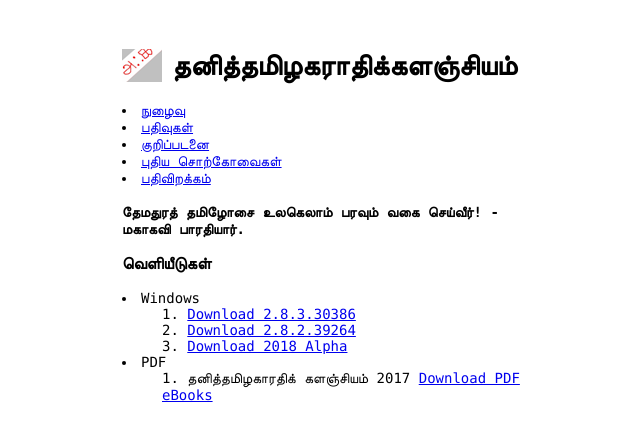
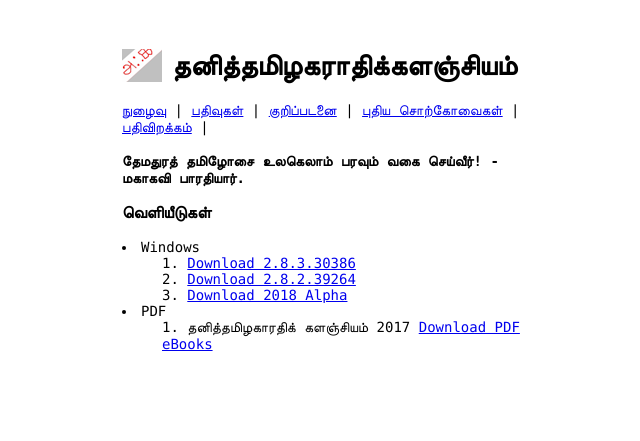
Before and after one commit to ThaniThamizhAkarathiKalanjiyam/win_ttak, a Jekyll site: the page built from index.md, in a window 1280 px wide. Shown: the top 441 px of the page, without its empty margins (315-955 px from the left). Built offline with Jekyll 4.4.1, drawn with Linux system fonts in a browser that asks for light colours; our own code applies the rules of GitHub Pages for plain Markdown files.

Commit message:
menu update

```diff
--- a/_layouts/default.html
+++ b/_layouts/default.html
@@ -34,11 +34,11 @@
 <h1 id='title'>{{ site.name }}</h1>
 
 <div id="menu">
-	<ul>
+
 	{% for item in site.menus.main %}
-	  <li><a href="{{ item.href }}">{{ item.title }}</a></li>
+	  <a href="{{ item.href }}">{{ item.title }}</a> |
 	{% endfor %}
-	</ul>
+
 </div>
 
 {{ content }}
```
